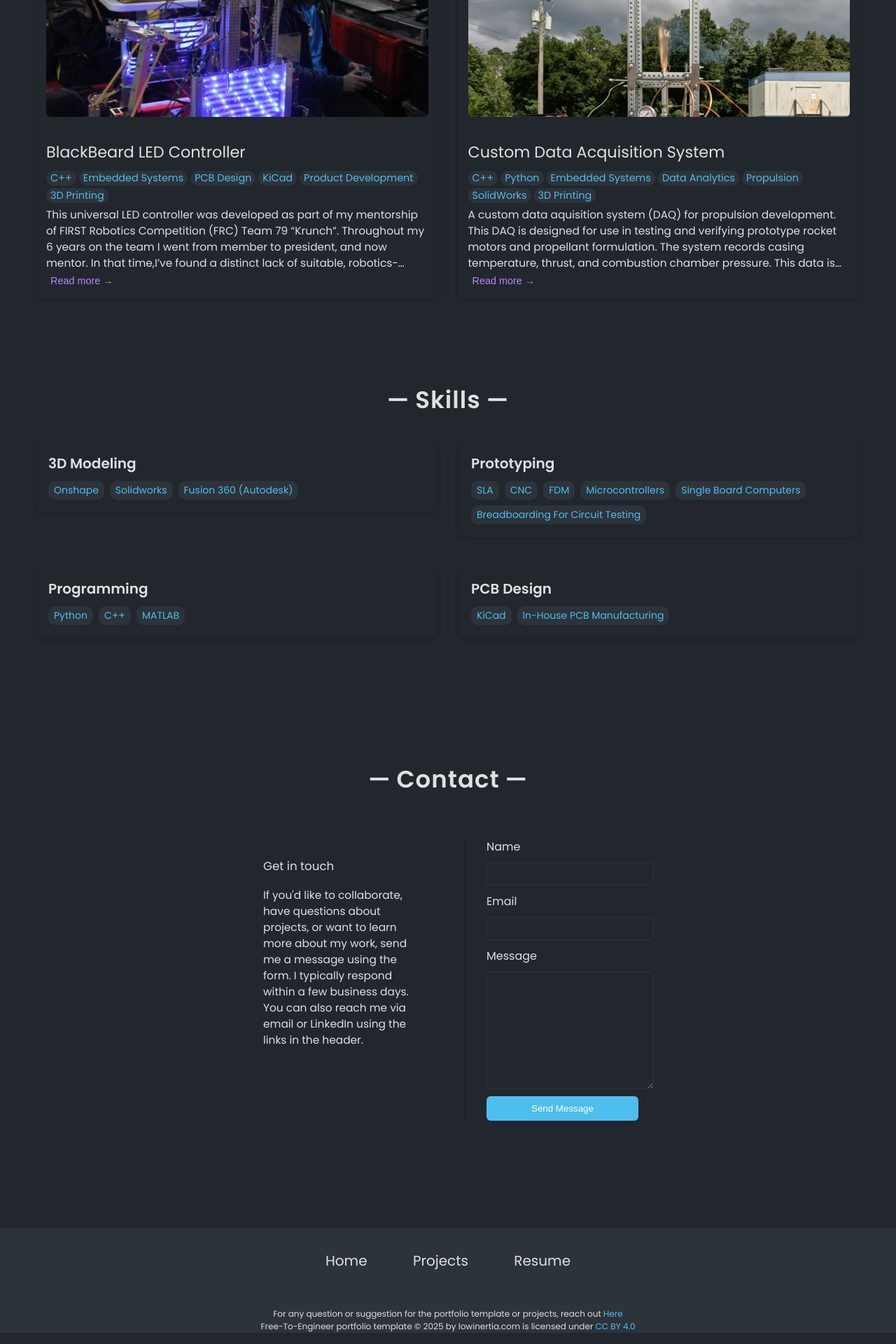
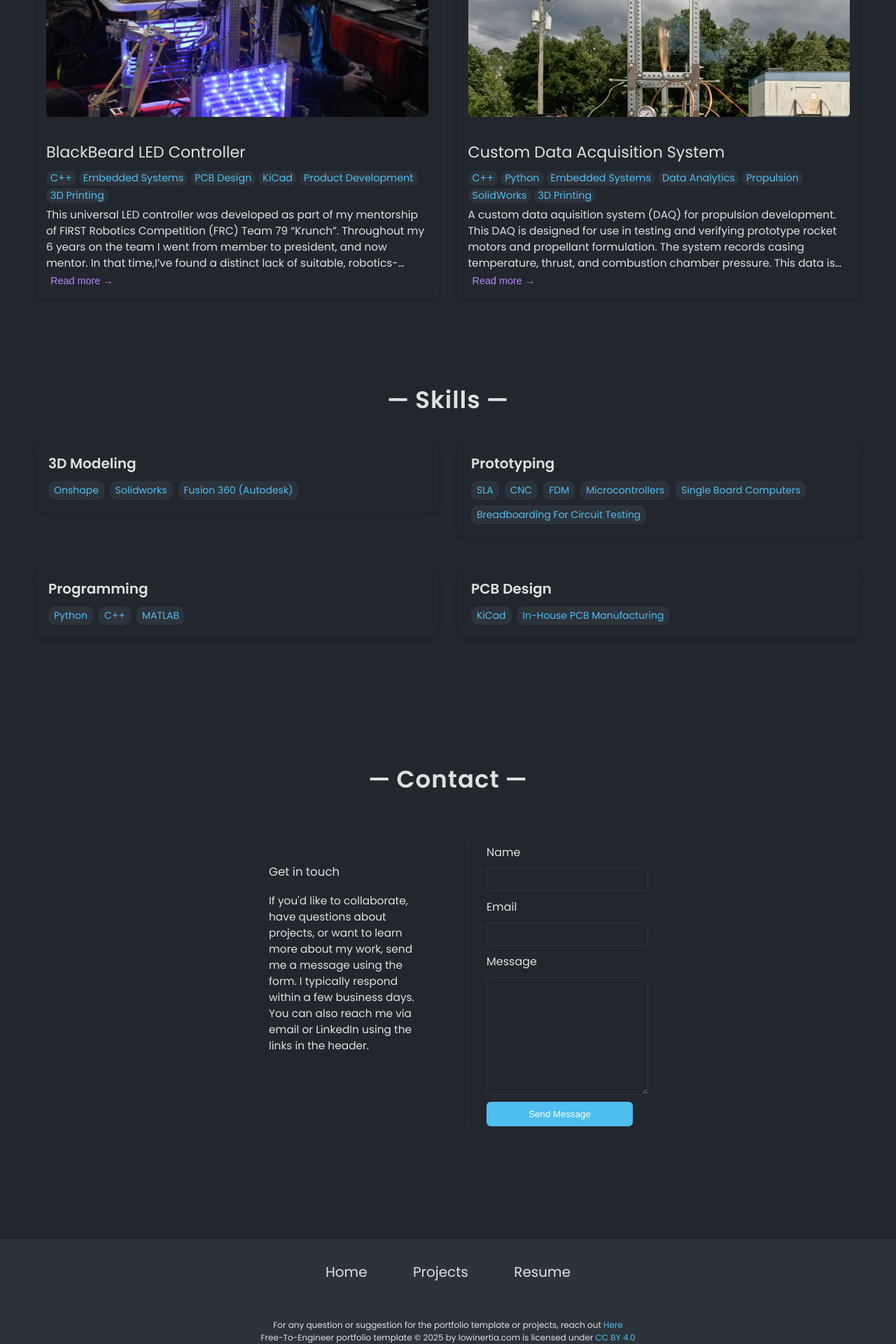
Before and after one commit to AlexZidar/AlexZidar.github.io, a Jekyll site: the page built from index.html, in a window 1280 px wide. Shown: the part 1666-3586 px from the top of the page at 70% size. Built offline with Jekyll 4.4.1, drawn with Linux system fonts in a browser that asks for light colours.

Commit message:
Increase contact-wrapper max-width to 1400px and add padding for large screens

```diff
--- a/css/styles.css
+++ b/css/styles.css
@@ -366,13 +366,13 @@
 .contact-wrapper {
     display: flex;
     gap: 40px; /* increased gap for more breathing room */
-    max-width: 1200px; /* increased to give more horizontal room */
+    max-width: 1400px; /* give substantially more horizontal room on large screens */
     margin: 0 auto; /* center the pair */
     align-items: flex-start;
     justify-content: center;
     /* match the surrounding page background so the contact box no longer looks like a separate grey panel */
     background: var(--background-color) !important;
-    padding: 28px !important; /* slightly larger padding */
+    padding: 36px !important; /* more breathing room */
     border-radius: 10px !important;
 }
 
```
